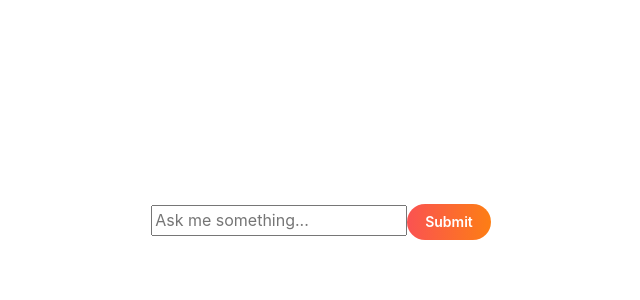
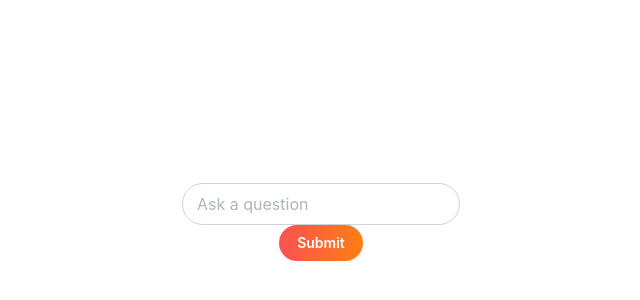
Before and after one commit to aaronestre/tagalong_v2, a React (Vite) app in the folder frontend/: page / in a window 1280 px wide. Shown: the part 178-478 px from the top of the page, without its empty margins (319-959 px from the left). Built offline with nearby package versions, Linux system fonts and the light colour scheme.

Commit message:
Added custom text input

```diff
--- a/frontend/package.json
+++ b/frontend/package.json
@@ -14,6 +14,8 @@
     "@mantine/dates": "^7.12.2",
     "@mantine/form": "^7.12.2",
     "@mantine/hooks": "^7.12.2",
+    "@tabler/core": "^1.0.0-beta21",
+    "@tabler/icons-react": "^3.17.0",
     "axios": "^1.7.7",
     "dayjs": "^1.11.13",
     "groq-sdk": "^0.7.0",
--- /dev/null
+++ b/frontend/src/components/ChatInput.jsx
@@ -0,0 +1,21 @@
+import { React, useState } from "react";
+import { TextInput } from "@mantine/core";
+
+function ChatInput({ getContent }) {
+
+  return (
+    <>
+      <TextInput
+        size="md"
+        radius="xl"
+        placeholder="Ask a question"
+        type="text"
+        onChange={(e) => {
+            getContent(e.target.value);
+        }}
+      />
+    </>
+  );
+}
+
+export default ChatInput;
--- a/frontend/src/components/GroqChat.jsx
+++ b/frontend/src/components/GroqChat.jsx
@@ -3,8 +3,12 @@ import { Checkbox, Group, TextInput } from "@mantine/core";
 import { useForm } from "@mantine/form";
 import axios from "axios";
 import SubmitButton from "./SubmitButton";
+import ChatInput from "./ChatInput";
 
 function GroqChat() {
+
+  const getContent = (message) => setUserInput(message);
+
   const [userInput, setUserInput] = useState("");
   const [response, setResponse] = useState("");
 
@@ -25,13 +29,8 @@ function GroqChat() {
   return (
     <>
       <form onSubmit={handleSubmit}>
-        <input
-          type="text"
-          value={userInput}
-          onChange={(e) => setUserInput(e.target.value)}
-          placeholder="Ask me something..."
-        />
-        <SubmitButton text="Submit"/>
+        <ChatInput getContent={getContent}/>
+        <SubmitButton text="Submit" />
       </form>
       {response && <p>Response: {response}</p>}
     </>
```
Also changed, not shown: frontend/src/App.jsx (+5 -6 lines), frontend/src/components/SubmitButton.jsx (+3 -4 lines), frontend/src/main.jsx (+9 -9 lines), 1 other file (tests, documents, lock files or other folders).
